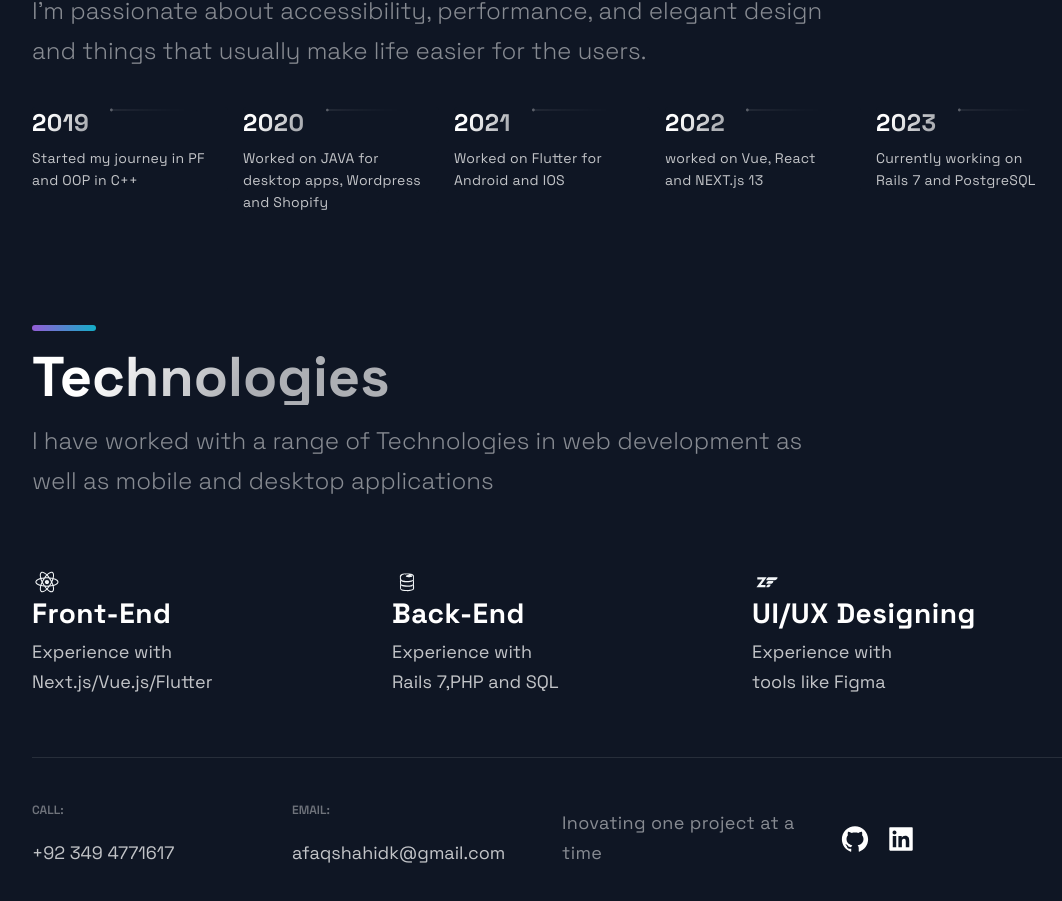
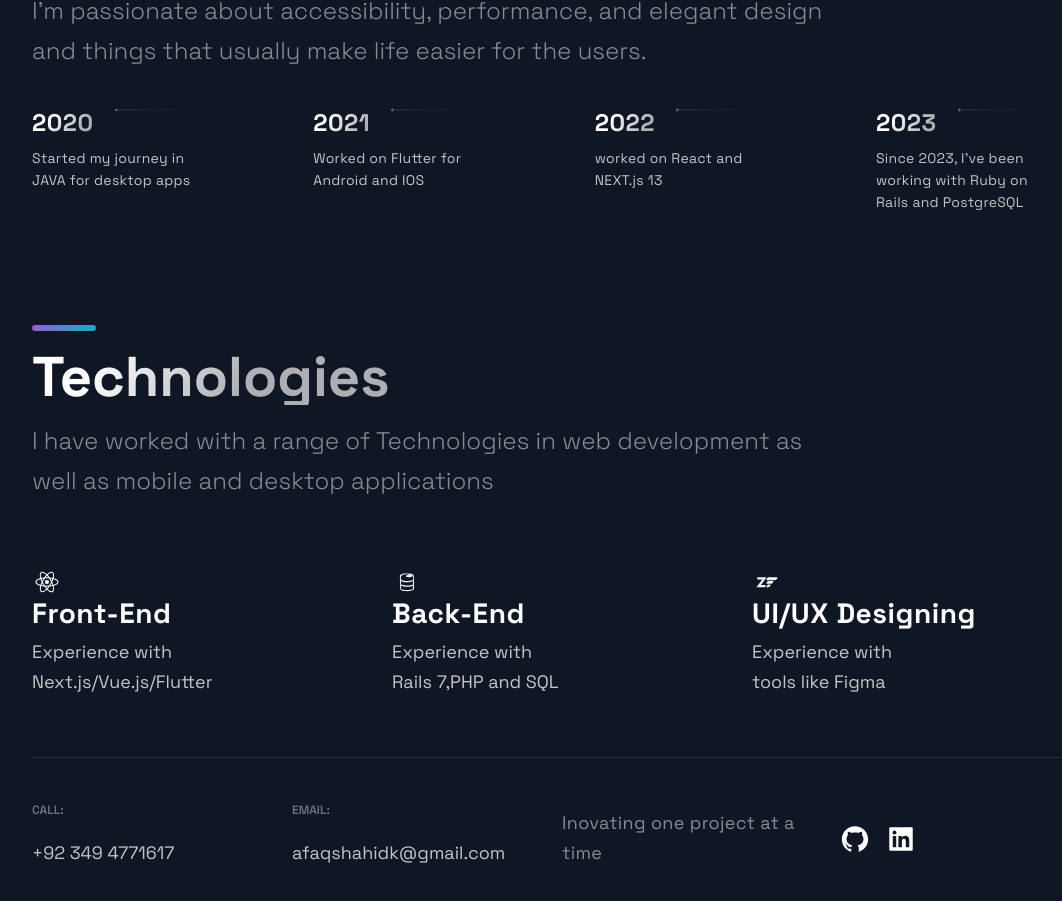
Before and after one commit to AfaqShahidKhan/portfolio-website-template-in-next-js, a Next.js app: page / in a window 1280 px wide. Shown: the part 2691-3592 px from the top of the page, without its empty margins (88-1150 px from the left). Built offline with nearby package versions, Linux system fonts and the light colour scheme; some icons are missing.

Commit message:
update working years

```diff
--- a/src/constants/constants.js
+++ b/src/constants/constants.js
@@ -42,13 +42,10 @@ export const projects = [
 ];
 
 export const TimeLineData = [
-  { year: 2019, text: "Started my journey in PF and OOP in C++ " },
-
   {
-    year: 2020,
-    text: "Worked on JAVA for desktop apps, Wordpress and Shopify",
+    year: 2020, text: "Started my journey in JAVA for desktop apps",
   },
   { year: 2021, text: "Worked on Flutter for Android and IOS" },
-  { year: 2022, text: "worked on Vue, React and NEXT.js 13" },
-  { year: 2023, text: "Currently working on Rails 7 and PostgreSQL " },
+  { year: 2022, text: "worked on React and NEXT.js 13" },
+  { year: 2023, text: "Since 2023, I've been working with Ruby on Rails and PostgreSQL" },
 ];
```
